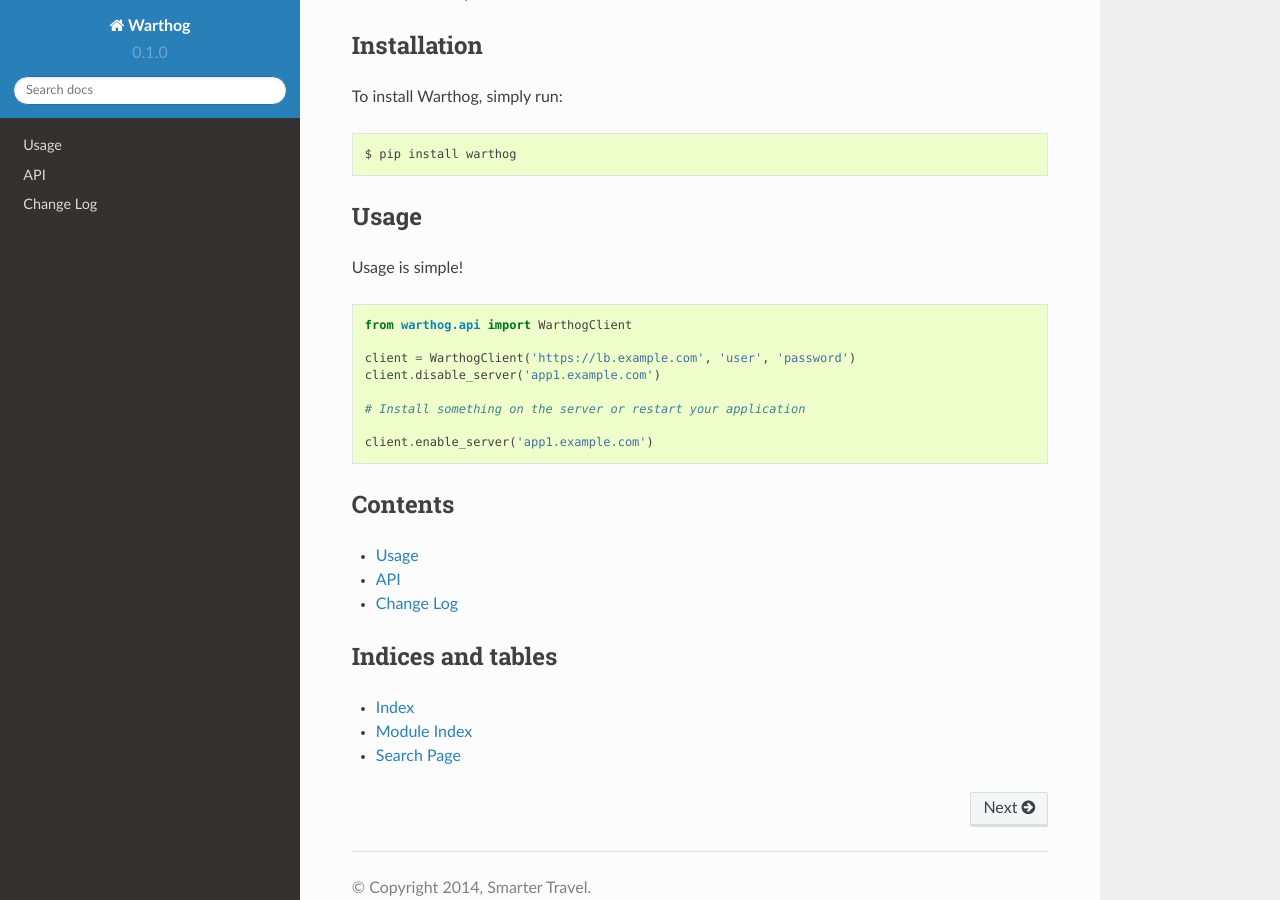
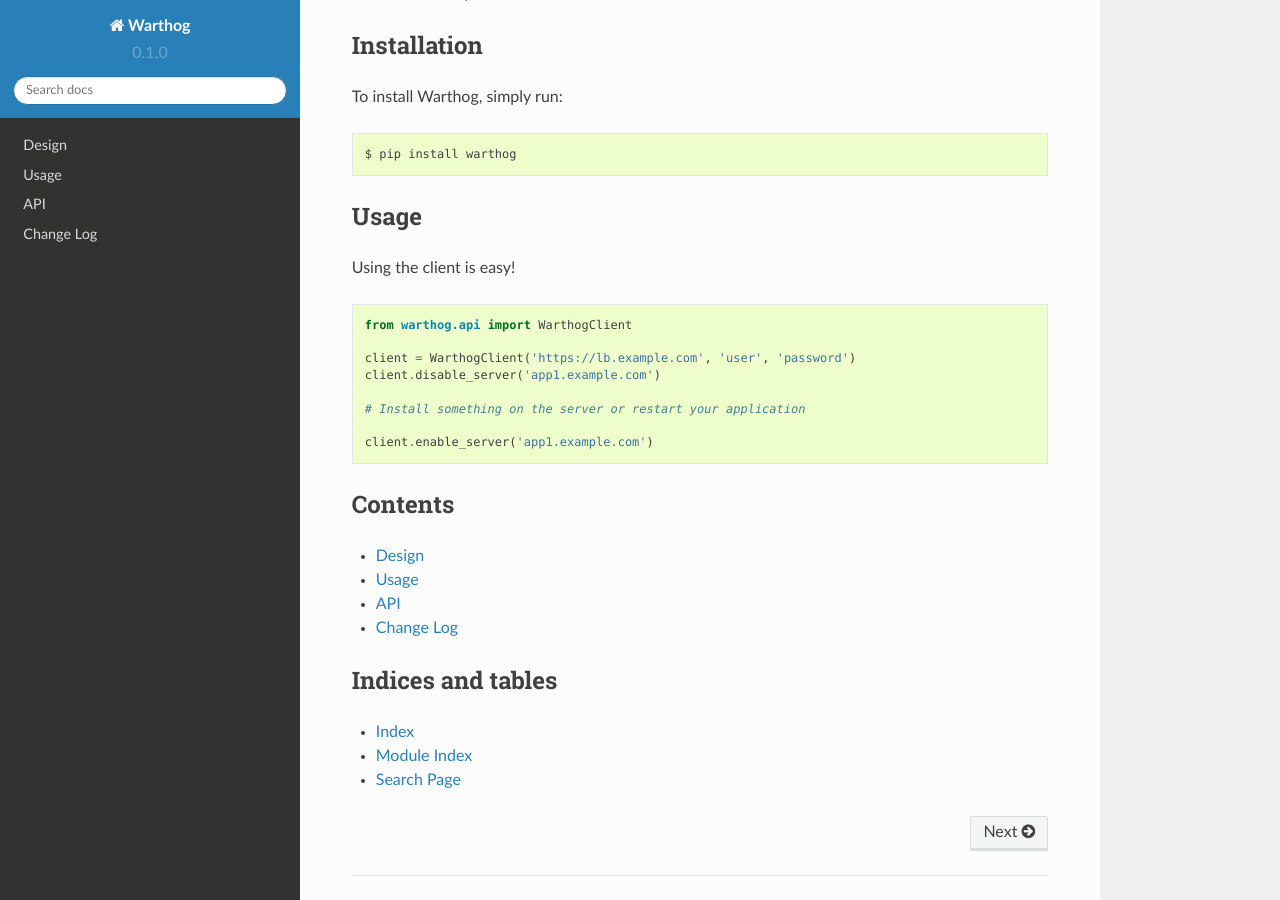
Before and after one commit to smarter-travel-media/warthog, a Sphinx documentation site: the page built from doc/source/index.rst, in a window 1280 px wide and 900 px high, scrolled down 547 px. Built offline with Sphinx 7.4.7 and the Read the Docs theme 2.0.0, drawn with Linux system fonts in a browser that asks for light colours.

Commit message:
Change intro wording

```diff
--- a/README.rst
+++ b/README.rst
@@ -31,7 +31,7 @@
 Usage
 -----
 
-Usage is simple!
+Using the client is easy!
 
 .. code-block:: python
 
--- a/doc/source/index.rst
+++ b/doc/source/index.rst
@@ -36,7 +36,7 @@
 Usage
 -----
 
-Usage is simple!
+Using the client is easy!
 
 .. code-block:: python
 
@@ -55,6 +55,7 @@
 .. toctree::
    :maxdepth: 2
 
+   design
    usage
    api
    changes
```
